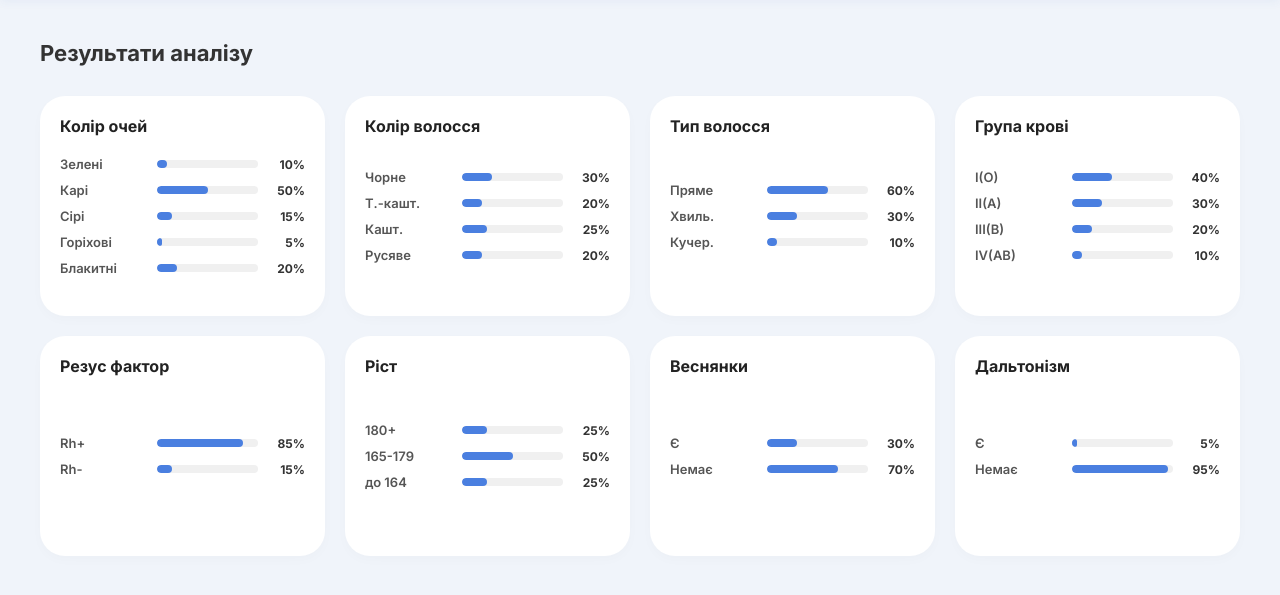
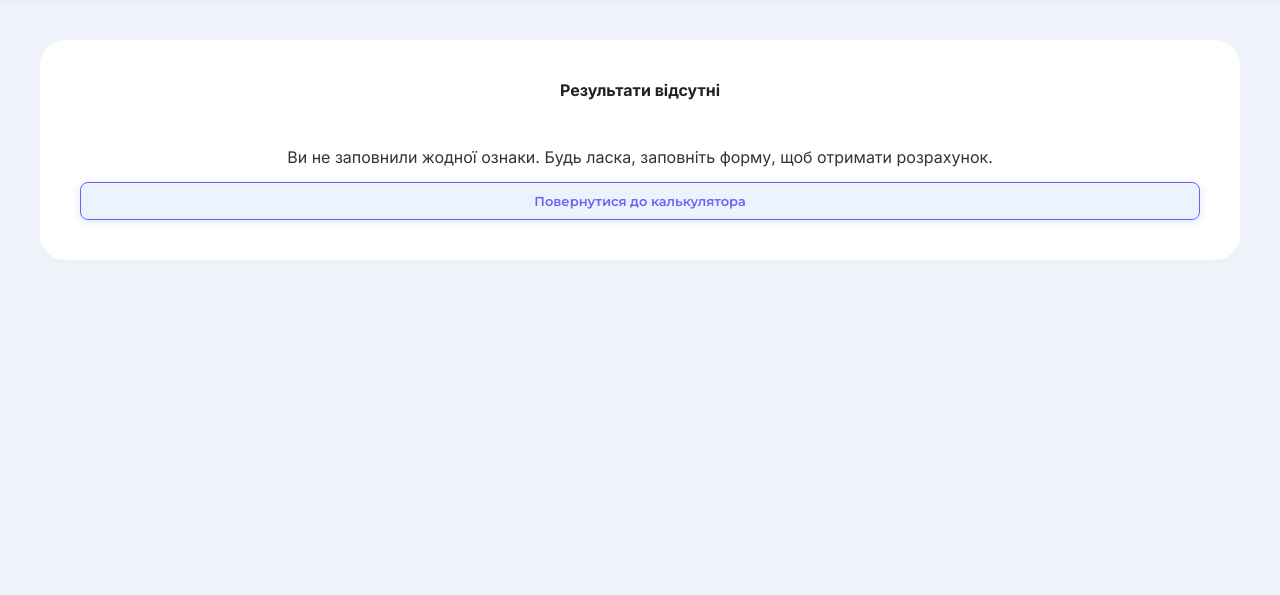
Before and after one commit to DarynaBerezniuk/Team27-GeneBlend, a Django app: page /calculator/results/ in a window 1280 px wide. Shown: the part 68-663 px from the top of the page. Run offline with Django 5.2, Linux system fonts and the light colour scheme.

Commit message:
Update results.html

```diff
--- a/src/calculator/templates/calculator/results.html
+++ b/src/calculator/templates/calculator/results.html
@@ -1,7 +1,7 @@
 {% load static %}
 
 <!DOCTYPE html>
-<html lang="uk">
+<html lang="ua">
 <head>
     <meta charset="UTF-8">
     <meta name="viewport" content="width=device-width, initial-scale=1.0">
@@ -23,98 +23,35 @@
     </header>
 
    <main>
+    {% if results %}
     <h2 class="page-title">Результати аналізу</h2>
 
     <div class="results-grid">
+        {% for trait in results %}
         <div class="card">
-                <div class="card-title">Колір очей</div>
+            <div class="card-title">{{ trait.title }}</div>
             <div class="stats-container">
                 <div class="inner-stats">
-                        <div class="stat-row"><span>Зелені</span><div class="progress-track"><div class="progress-fill" style="width: 10%;"></div></div><span class="stat-percent">10%</span></div>
-                        <div class="stat-row"><span>Карі</span><div class="progress-track"><div class="progress-fill" style="width: 50%;"></div></div><span class="stat-percent">50%</span></div>
-                        <div class="stat-row"><span>Сірі</span><div class="progress-track"><div class="progress-fill" style="width: 15%;"></div></div><span class="stat-percent">15%</span></div>
-                        <div class="stat-row"><span>Горіхові</span><div class="progress-track"><div class="progress-fill" style="width: 5%;"></div></div><span class="stat-percent">5%</span></div>
-                        <div class="stat-row"><span>Блакитні</span><div class="progress-track"><div class="progress-fill" style="width: 20%;"></div></div><span class="stat-percent">20%</span></div>
+                    {% for phenotype in trait.phenotypes %}
+                    <div class="stat-row">
+                        <span>{{ phenotype.name }}</span>
+                        <div class="progress-track">
+                            <div class="progress-fill" style="width: {% widthratio phenotype.probability 1 100 %}%"></div>
+                        </div>
+                        <span class="stat-percent">{% widthratio phenotype.probability 1 100 %}%</span>
+                    </div>
+                    {% endfor %}
                 </div>
             </div>
         </div>
-
-            <div class="card">
-                <div class="card-title">Колір волосся</div>
-                <div class="stats-container">
-                    <div class="inner-stats">
-                        <div class="stat-row"><span>Чорне</span><div class="progress-track"><div class="progress-fill" style="width: 30%;"></div></div><span class="stat-percent">30%</span></div>
-                        <div class="stat-row"><span>Т.-кашт.</span><div class="progress-track"><div class="progress-fill" style="width: 20%;"></div></div><span class="stat-percent">20%</span></div>
-                        <div class="stat-row"><span>Кашт.</span><div class="progress-track"><div class="progress-fill" style="width: 25%;"></div></div><span class="stat-percent">25%</span></div>
-                        <div class="stat-row"><span>Русяве</span><div class="progress-track"><div class="progress-fill" style="width: 20%;"></div></div><span class="stat-percent">20%</span></div>
+        {% endfor %}
+    {% else %}
+        <div class="card" style="grid-column: 1 / -1; text-align: center; padding: 40px;">
+            <div class="card-title">Результати відсутні</div>
+            <p>Ви не заповнили жодної ознаки. Будь ласка, заповніть форму, щоб отримати розрахунок.</p>
+            <a href="{% url 'calculator' %}" class="btn-nav" style="display: inline-block; margin-top: 15px; color: #6366f1; border: 1px solid #6366f1; padding: 10px 20px; border-radius: 8px; text-decoration: none;">Повернутися до калькулятора</a>
         </div>
     </div>
-            </div>
-
-            <div class="card">
-                <div class="card-title">Тип волосся</div>
-                <div class="stats-container">
-                    <div class="inner-stats">
-                        <div class="stat-row"><span>Пряме</span><div class="progress-track"><div class="progress-fill" style="width: 60%;"></div></div><span class="stat-percent">60%</span></div>
-                        <div class="stat-row"><span>Хвиль.</span><div class="progress-track"><div class="progress-fill" style="width: 30%;"></div></div><span class="stat-percent">30%</span></div>
-                        <div class="stat-row"><span>Кучер.</span><div class="progress-track"><div class="progress-fill" style="width: 10%;"></div></div><span class="stat-percent">10%</span></div>
-                    </div>
-                </div>
-            </div>
-
-            <div class="card">
-                <div class="card-title">Група крові</div>
-                <div class="stats-container">
-                    <div class="inner-stats">
-                        <div class="stat-row"><span>I(O)</span><div class="progress-track"><div class="progress-fill" style="width: 40%;"></div></div><span class="stat-percent">40%</span></div>
-                        <div class="stat-row"><span>II(A)</span><div class="progress-track"><div class="progress-fill" style="width: 30%;"></div></div><span class="stat-percent">30%</span></div>
-                        <div class="stat-row"><span>III(B)</span><div class="progress-track"><div class="progress-fill" style="width: 20%;"></div></div><span class="stat-percent">20%</span></div>
-                        <div class="stat-row"><span>IV(AB)</span><div class="progress-track"><div class="progress-fill" style="width: 10%;"></div></div><span class="stat-percent">10%</span></div>
-                    </div>
-                </div>
-            </div>
-
-            <div class="card">
-                <div class="card-title">Резус фактор</div>
-                <div class="stats-container">
-                    <div class="inner-stats">
-                        <div class="stat-row"><span>Rh+</span><div class="progress-track"><div class="progress-fill" style="width: 85%;"></div></div><span class="stat-percent">85%</span></div>
-                        <div class="stat-row"><span>Rh-</span><div class="progress-track"><div class="progress-fill" style="width: 15%;"></div></div><span class="stat-percent">15%</span></div>
-                    </div>
-                </div>
-            </div>
-
-            <div class="card">
-                <div class="card-title">Ріст</div>
-                <div class="stats-container">
-                    <div class="inner-stats">
-                        <div class="stat-row"><span>180+</span><div class="progress-track"><div class="progress-fill" style="width: 25%;"></div></div><span class="stat-percent">25%</span></div>
-                        <div class="stat-row"><span>165-179</span><div class="progress-track"><div class="progress-fill" style="width: 50%;"></div></div><span class="stat-percent">50%</span></div>
-                        <div class="stat-row"><span>до 164</span><div class="progress-track"><div class="progress-fill" style="width: 25%;"></div></div><span class="stat-percent">25%</span></div>
-                    </div>
-                </div>
-            </div>
-
-            <div class="card">
-                <div class="card-title">Веснянки</div>
-                <div class="stats-container">
-                    <div class="inner-stats">
-                        <div class="stat-row"><span>Є</span><div class="progress-track"><div class="progress-fill" style="width: 30%;"></div></div><span class="stat-percent">30%</span></div>
-                        <div class="stat-row"><span>Немає</span><div class="progress-track"><div class="progress-fill" style="width: 70%;"></div></div><span class="stat-percent">70%</span></div>
-                    </div>
-                </div>
-            </div>
-
-            <div class="card">
-                <div class="card-title">Дальтонізм</div>
-                <div class="stats-container">
-                    <div class="inner-stats">
-                        <div class="stat-row"><span>Є</span><div class="progress-track"><div class="progress-fill" style="width: 5%;"></div></div><span class="stat-percent">5%</span></div>
-                        <div class="stat-row"><span>Немає</span><div class="progress-track"><div class="progress-fill" style="width: 95%;"></div></div><span class="stat-percent">95%</span></div>
-                    </div>
-                </div>
-            </div>
-        </div>
-    </main>
-</body>
+    {% endif %}
+</main></body>
 </html>
```
Lines whose indentation alone changed are shown as unchanged.
